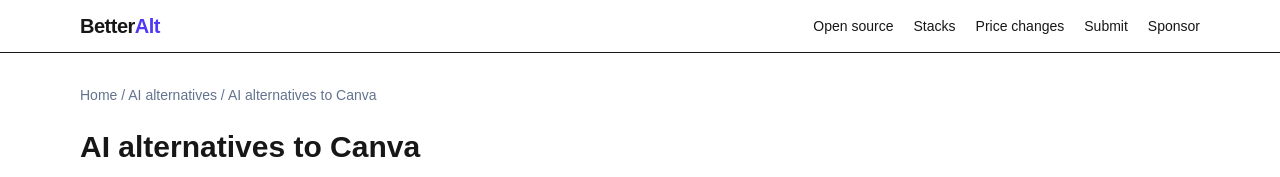
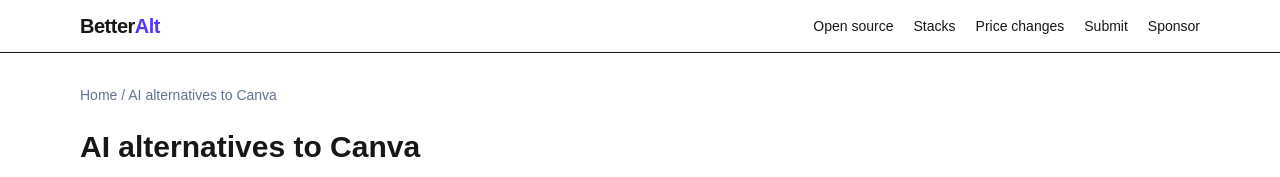
Before and after one commit to bizmantra/betteralt, a Next.js app: page /ai-alternative-to/canva in a window 1280 px wide. Shown: the top 177 px of the page. Built offline with nearby package versions, Linux system fonts and the light colour scheme.

Commit message:
Breadcrumbs: only link real hub pages so every non-final crumb has an item URL

```diff
--- a/src/app/ai-alternative-to/[saas]/page.tsx
+++ b/src/app/ai-alternative-to/[saas]/page.tsx
@@ -14,7 +14,7 @@
   const { saas: k } = await params; const s = saas.find((x) => x.slug === k); if (!s) notFound();
   const items = s.alternatives.map((x) => getTool(x)!); const base = getTool(s.toolSlug)!;
   return <div className="space-y-6"><JsonLd data={itemList(`AI alternatives to ${s.name}`, items)} />
-    <Crumbs items={[{ name: "AI alternatives" }, { name: `AI alternatives to ${s.name}` }]} />
+    <Crumbs items={[{ name: `AI alternatives to ${s.name}` }]} />
     <h1 className="text-3xl font-bold">AI alternatives to {s.name}</h1>
     <div className="rounded-xl border bg-white p-4"><p className="text-xs uppercase text-slate-500">{s.name} pricing</p><Price t={base} /></div>
     <Grid items={items} /></div>;
--- a/src/app/alternatives/[tool]/[filter]/page.tsx
+++ b/src/app/alternatives/[tool]/[filter]/page.tsx
@@ -16,7 +16,7 @@
   const { tool, filter } = await params; const t = getTool(tool); if (!t || !FILTERS[filter]) notFound();
   const items = filtered(tool, filter);
   return <div className="space-y-6"><JsonLd data={itemList(`${FILTERS[filter].title} to ${t.name}`, items)} />
-    <Crumbs items={[{ name: "Alternatives" }, { name: `${t.name} alternatives`, href: `/alternatives/${tool}` }, { name: FILTERS[filter].title }]} />
+    <Crumbs items={[{ name: `${t.name} alternatives`, href: `/alternatives/${tool}` }, { name: FILTERS[filter].title }]} />
     <h1 className="text-3xl font-bold">{FILTERS[filter].title} to {t.name}</h1>
     {filter === "cheaper" && <p className="text-sm text-slate-600">Compared on the lowest verified paid price per month. {t.name}: {t.pricing.summary}</p>}
     <Grid items={items} /></div>;
--- a/src/app/alternatives/[tool]/page.tsx
+++ b/src/app/alternatives/[tool]/page.tsx
@@ -30,7 +30,7 @@
   return <div className="space-y-8">
     <JsonLd data={itemList(`Alternatives to ${t.name}`, alts)} />
     <JsonLd data={{ "@context": "https://schema.org", "@type": "FAQPage", mainEntity: faq.map((f) => ({ "@type": "Question", name: f.q, acceptedAnswer: { "@type": "Answer", text: f.a } })) }} />
-    <div><Crumbs items={[{ name: "Alternatives" }, { name: `${t.name} alternatives` }]} />
+    <div><Crumbs items={[{ name: `${t.name} alternatives` }]} />
       <h1 className="mt-1 text-3xl font-bold">{alts.length} best {t.name} alternatives</h1>
       <p className="mt-1 text-xs text-slate-500">Updated {fmtDate(lastmodAnchor(tool))}</p>
       <p className="mt-2 max-w-3xl text-slate-600">{t.name}: {t.description}</p>
--- a/src/app/tools/[tool]/page.tsx
+++ b/src/app/tools/[tool]/page.tsx
@@ -20,7 +20,7 @@
   const ld: Record<string, unknown> = { "@context": "https://schema.org", "@type": "SoftwareApplication", name: t.name, url: t.url, applicationCategory: /cod|IDE|developer|agent/i.test(t.category) ? "DeveloperApplication" : /image|design|video|audio|voice|music|photo/i.test(t.category) ? "MultimediaApplication" : "BusinessApplication", keywords: t.category, description: t.description, ...(t.formerNames ? { alternateName: t.formerNames } : {}) };
   if (t.pricing.fromUsdMonthly != null && (t.pricing.currency ?? "USD") === "USD") ld.offers = [{ "@type": "Offer", price: t.pricing.fromUsdMonthly, priceCurrency: "USD", url: t.pricing.sourceUrl, validFrom: t.pricing.lastChecked, priceSpecification: { "@type": "UnitPriceSpecification", price: t.pricing.fromUsdMonthly, priceCurrency: "USD", billingDuration: "P1M" } }];
   return <div className="max-w-3xl space-y-6"><JsonLd data={ld} />
-    <Crumbs items={[{ name: "Tools" }, { name: t.name }]} />
+    <Crumbs items={[{ name: t.name }]} />
     {t.statusNote && <div role="note" className="rounded-xl border border-amber-300 bg-amber-50 p-4 text-sm text-amber-900"><strong>{t.status === "renamed" ? "Renamed" : t.status === "acquired" ? "Acquired · no longer maintained" : "Shut down"}:</strong> {t.statusNote} Sources: {t.statusSources?.map((u, i) => <a key={u} href={u} className="underline" target="_blank" rel="nofollow noopener">{i ? ", " : ""}{new URL(u).hostname}</a>)}</div>}
     <div><h1 className="text-3xl font-bold">{t.name}</h1><p className="text-sm uppercase text-slate-500">{t.category}</p>
       <p className="text-xs text-slate-500">Updated {fmtDate(lastmodTool(t.slug))}</p>
```
